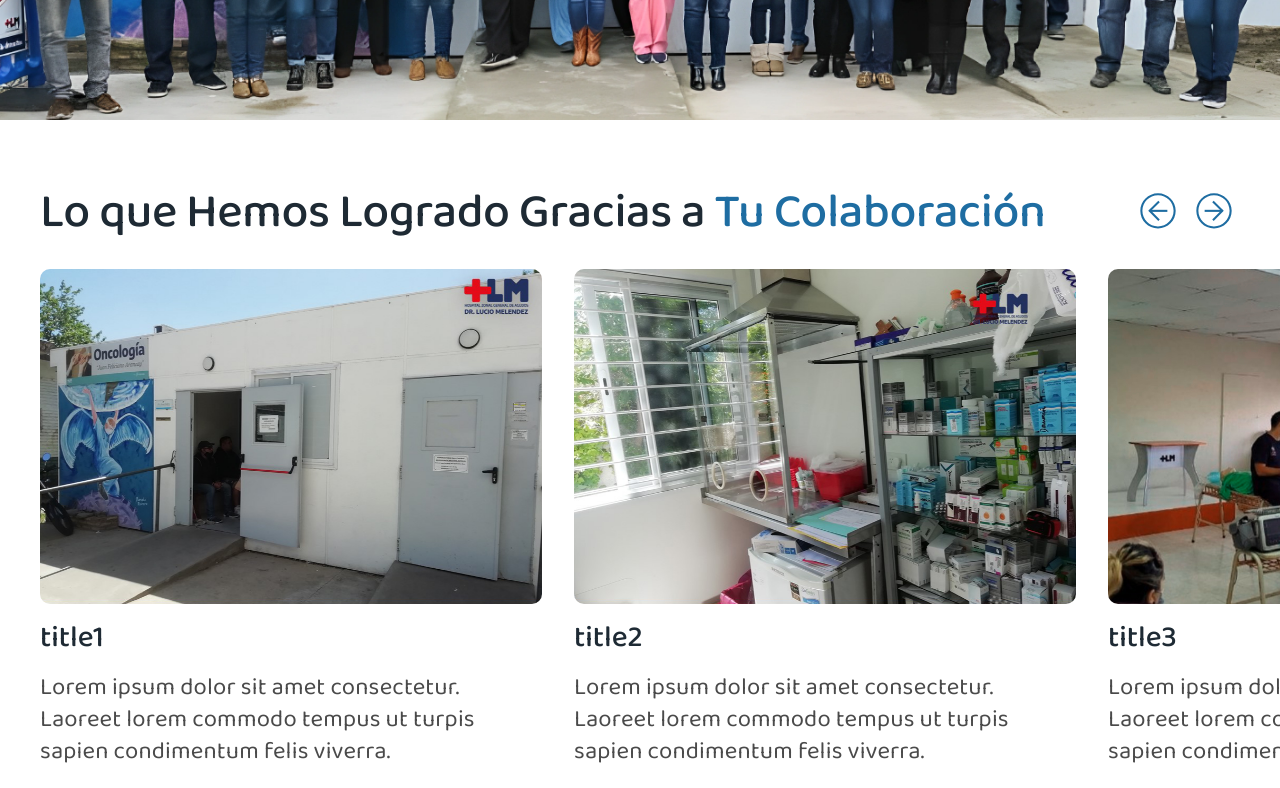
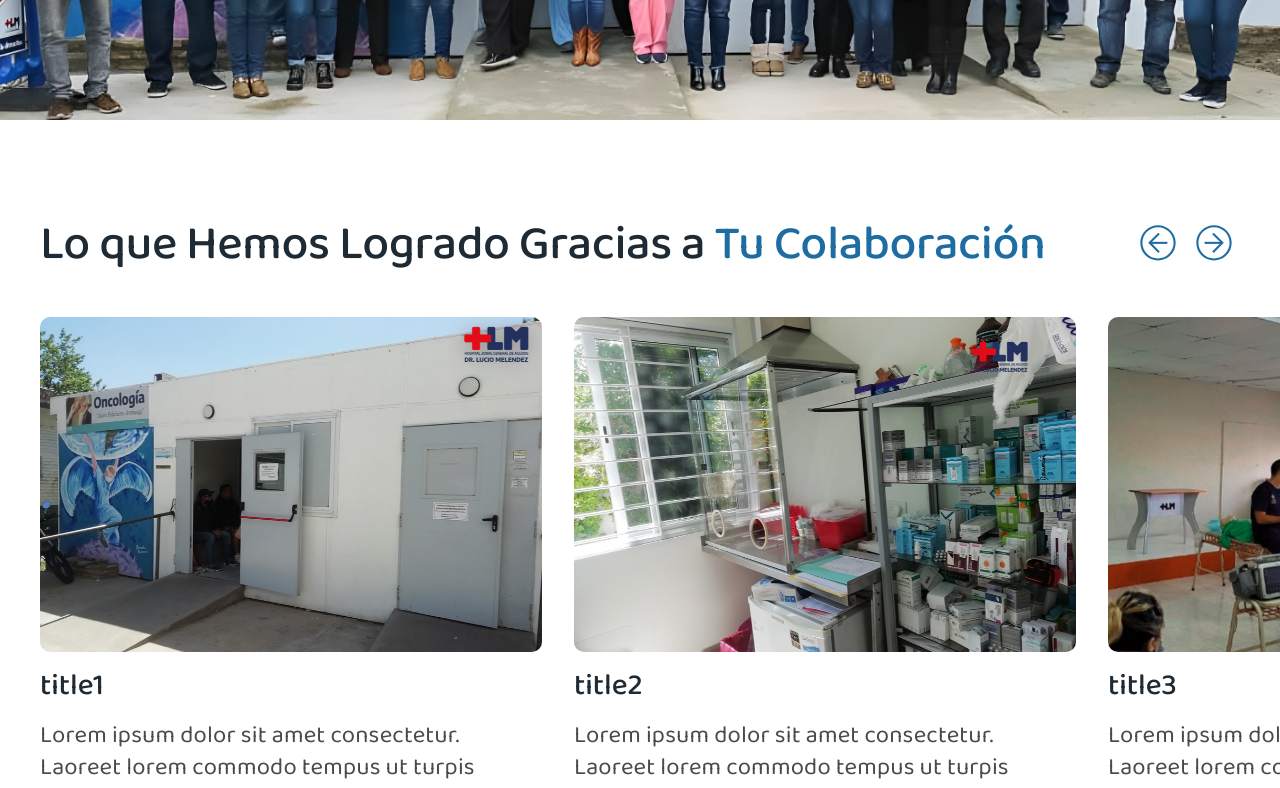
Before and after one commit to JonatanGarbuyo/CooperadoraHospitalLucioMelendez, a Next.js app: page / in a window 1280 px wide. Shown: the part 680-1468 px from the top of the page. Built offline with nearby package versions, Linux system fonts and the light colour scheme.

Commit message:
1280px news

```diff
--- a/components/News.jsx
+++ b/components/News.jsx
@@ -40,8 +40,8 @@ export default function News() {
 	const sliderRef = useRef(null)
 
 	return (
-		<section className="py-10 md:py-16">
-			<div className="mb-6 px-4 md:mb-8 md:flex md:items-end md:justify-between md:px-10">
+		<section className="py-10 md:py-16 xl:py-24">
+			<div className="mb-6 px-4 md:mb-8 md:flex md:items-end md:justify-between md:px-10 xl:mb-12">
 				<h2 className="text-center md:text-left">
 					Lo que Hemos Logrado Gracias a{' '}
 					<span className="text-secondary">Tu Colaboración</span>
```
